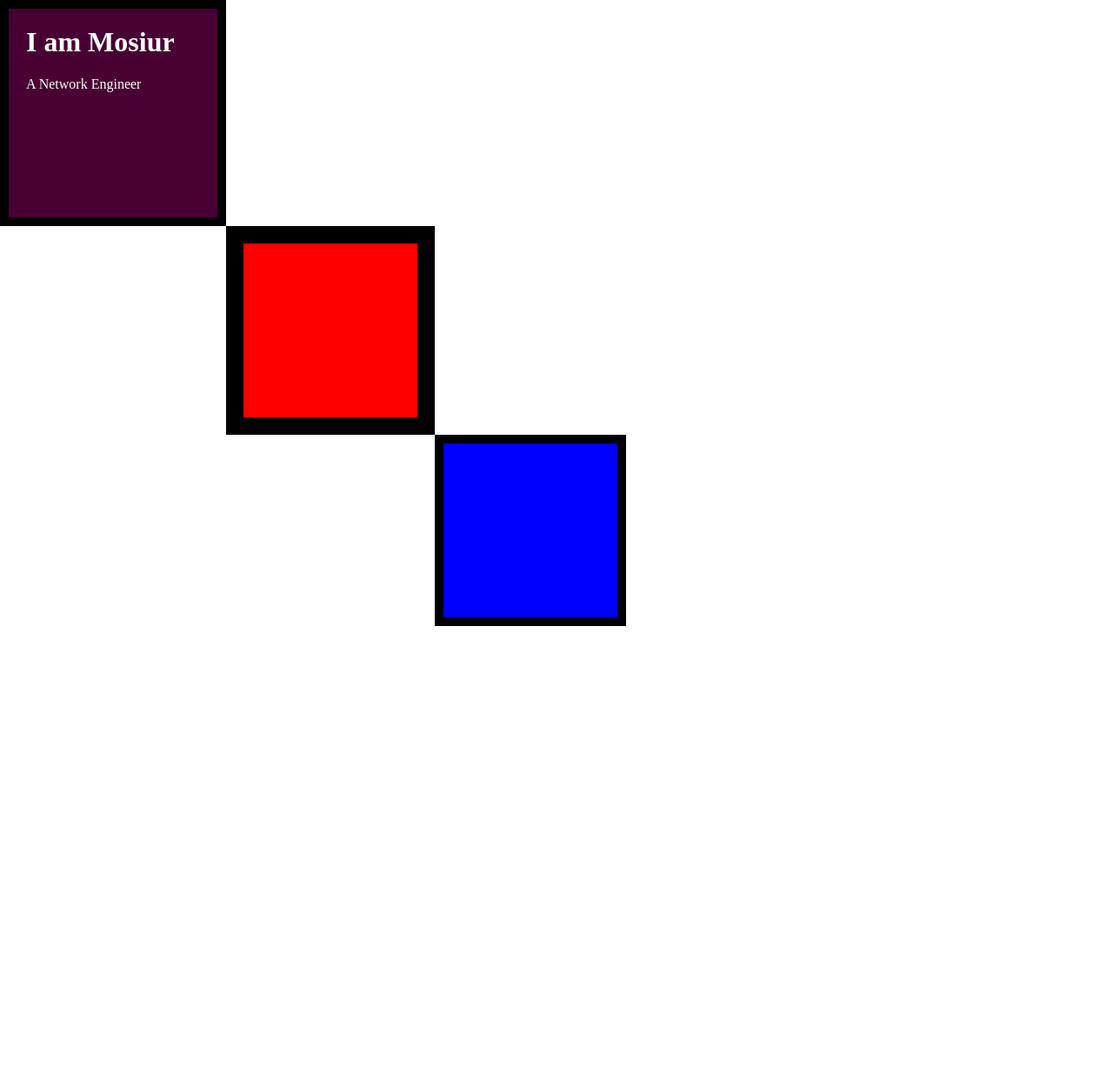
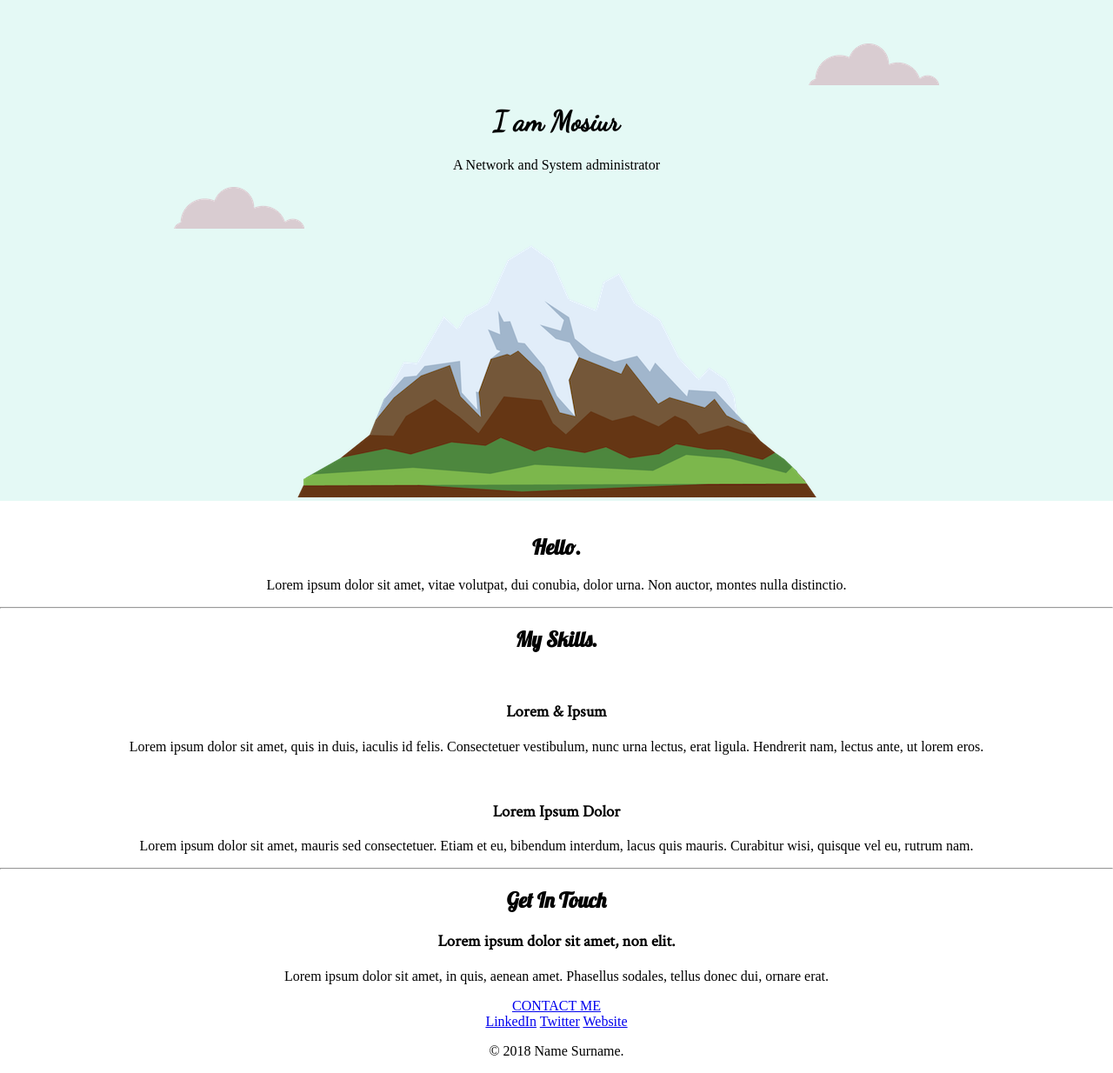
Before and after one commit to dumsilor/Web-Development, a web app: file CSS - My Site/index.html in a window 1280 px wide. Shown: the whole page at 87% size. Before the commit the page ends 720 px from the top, so only its background shows below. Run offline with its HTML, style and script files only (its server is not run), Linux system fonts and the light colour scheme.

Commit message:
Index.html updated

```diff
--- a/CSS - My Site/css/styles.css
+++ b/CSS - My Site/css/styles.css
@@ -1,33 +1,42 @@
 body{
     margin: 0px;
+    text-align: center;
 }
 
 .top-container {
-    background-color: #480032;
-    color: white;
-    height: 200px;
-    width: 200px;
-    padding: 20px;
-    border: 10px solid black;
+  background-color: #E4F9F5;
+  position:relative;
+  padding-top: 100px;
+
 }
 
+h1{
+    font-family: 'Dancing Script', cursive;
+}
+
+h2{
+     font-family: 'Lobster', cursive;
+}
+
+h3 {
+    font-family: 'Crimson Text', serif;
+}
 
 .middle-container {
-    height: 200px;
-    width: 200px;
-    background-color: red;
-    border: 20px black solid;
-    margin-left: 260px;
+
 }
 
 .bottom-container {
-    height: 200px;
-    width: 200px;
-    background-color: blue;
-    border: 10px solid black;
-    margin-left: 500px;
+
 }
 
-h1{
-    margin-top: 0px;
+.top-cloud {
+    position: absolute;
+    top: 50px;
+    right: 200px;
+
 }
+.bottom-cloud {
+    position: absolute; /*parent directory hisab e top-container k dhora hoise ei jonno oitar position k reltive kore dea ase*/
+    left: 200px;
+}
--- a/CSS - My Site/index.html
+++ b/CSS - My Site/index.html
@@ -1,3 +1,11 @@
+<!-- HTML is only used for structure, designing will be done in CSS
+    1. Center align - block element e widht set kora thakle
+    margin auto diye set kora jay na manually korte hoy for
+    each side.
+
+    -> Font embade kore dear jonno head er vitore embaded er link dea hoy
+
+-->
 <!DOCTYPE html>
 <html lang="en">
 <head>
@@ -7,17 +15,55 @@
     <title>Mosiur Rahman</title>
     <link rel="stylesheet" href="css/styles.css" type="text/css">
     <link rel="icon" href="favicon.ico">
+    <link rel="preconnect" href="https://fonts.gstatic.com">
+    <link href="https://fonts.googleapis.com/css2?family=Crimson+Text&family=Dancing+Script&family=Lobster&display=swap"
+        rel="stylesheet">
+
 </head>
 <body>
     <div class="top-container">
+        <img class="top-cloud" src="images/cloud.png" alt="clouds">
         <h1>I am Mosiur</h1>
-        <p>A Network Engineer</p>
-    </div>
-    <div class="middle-container">
+        <p>A Network and System administrator</p>
+        <img src="images/mountain.png" alt="mountain">
+        <img class="bottom-cloud" src="images/cloud.png" alt="clouds">
 
     </div>
+        <div class="middle-container">
+            <div class="profile">
+                <img src="" alt="">
+                <h2>Hello.</h2>
+                <p>Lorem ipsum dolor sit amet, vitae volutpat, dui conubia, dolor urna. Non auctor, montes nulla distinctio.</p>
+            </div>
+            <hr>
+            <div class="skills">
+                <h2>My Skills.</h2>
+                <div class="skill-row">
+                    <img class="" src="" alt="">
+                    <h3>Lorem & Ipsum</h3>
+                    <p>Lorem ipsum dolor sit amet, quis in duis, iaculis id felis. Consectetuer vestibulum, nunc urna lectus, erat
+                        ligula. Hendrerit nam, lectus ante, ut lorem eros.</p>
+                </div>
+                <div class="skill-row">
+                    <img class="" src="" alt="">
+                    <h3>Lorem Ipsum Dolor</h3>
+                    <p>Lorem ipsum dolor sit amet, mauris sed consectetuer. Etiam et eu, bibendum interdum, lacus quis mauris.
+                        Curabitur wisi, quisque vel eu, rutrum nam.</p>
+                </div>
+            </div>
+            <hr>
+            <div class="contact-me">
+                <h2>Get In Touch</h2>
+                <h3>Lorem ipsum dolor sit amet, non elit.</h3>
+                <p>Lorem ipsum dolor sit amet, in quis, aenean amet. Phasellus sodales, tellus donec dui, ornare erat.</p>
+                <a class="btn" href="mailto:name@email.com">CONTACT ME</a>
+            </div>
+
     <div class="bottom-container">
-
+        <a class="footer-link" href="https://www.linkedin.com/">LinkedIn</a>
+        <a class="footer-link" href="https://twitter.com/">Twitter</a>
+        <a class="footer-link" href="https://www.appbrewery.co/">Website</a>
+        <p>© 2018 Name Surname.</p>
     </div>
 </body>
 </html>
```
